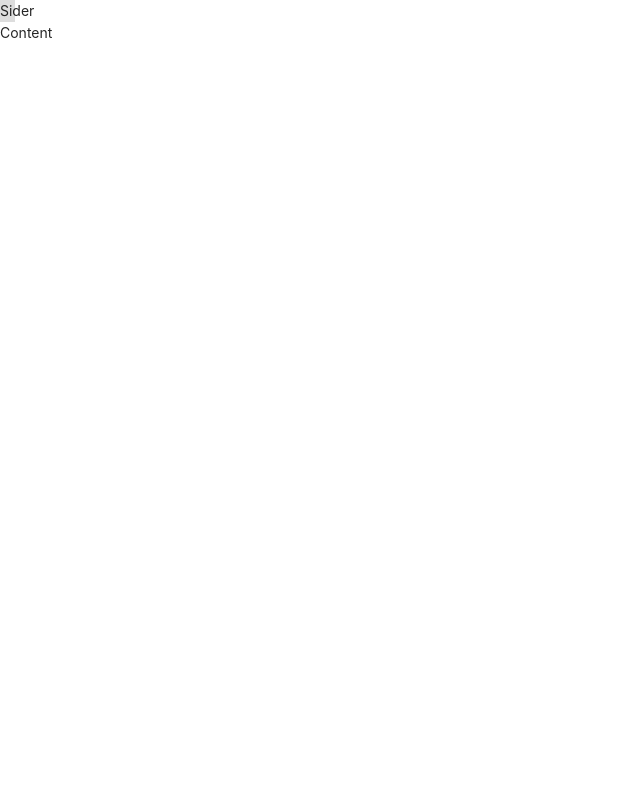
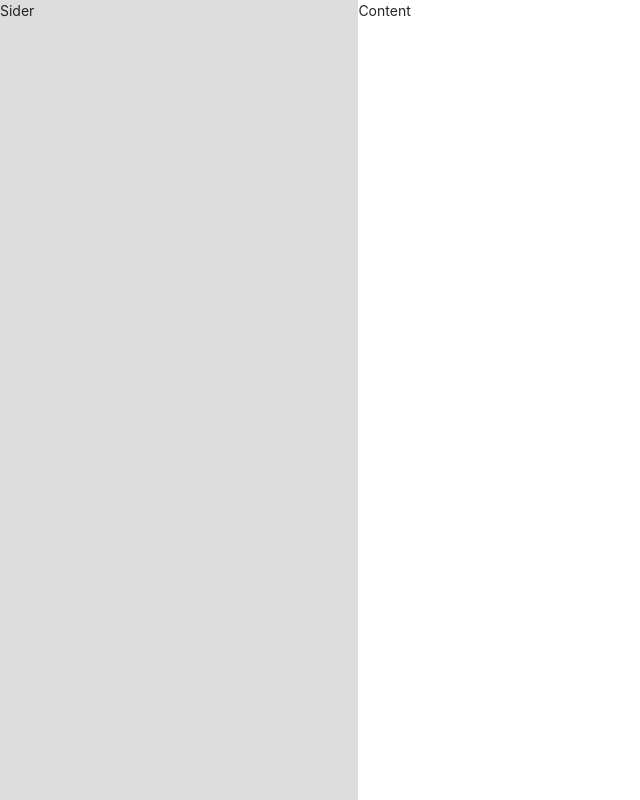
Before and after one commit to q1lon/resume, a React (Create React App) app: page / in a window 1280 px wide. Shown: the whole page, without its empty margins (0-640 px from the left). Built offline with nearby package versions, Linux system fonts and the light colour scheme.

Commit message:
添加模块分类

```diff
--- a/src/App.css
+++ b/src/App.css
@@ -61,10 +61,10 @@
 }
 
 .sider {
-  width: "28%";
-  background-color: "#DDDDDD";
+  width: 28%;
+  background-color: #DDDDDD;
 }
 .content {
-  width: "72%";
-  background-color: "#fffff";
+  width: 72%;
+  background-color: #ffffff;
 }
--- a/src/App.js
+++ b/src/App.js
@@ -1,16 +1,14 @@
 import React, { Component } from "react";
 // import logo from './logo.svg';
 import "./App.css";
-import { Layout } from "antd";
+// import { Layout } from "antd";
 
 class App extends Component {
   render() {
     return (
       <div className="App">
-        <div className="content">
-          <div style={{ width: "28%", backgroundColor: "#DDDDDD" }}>Sider</div>
-          <div style={{ width: "72%", backgroundColor: "#fff" }}>Content</div>
-        </div>
+          <div className="sider">Sider</div>
+          <div className="content">Content</div>
       </div>
     );
   }
```
